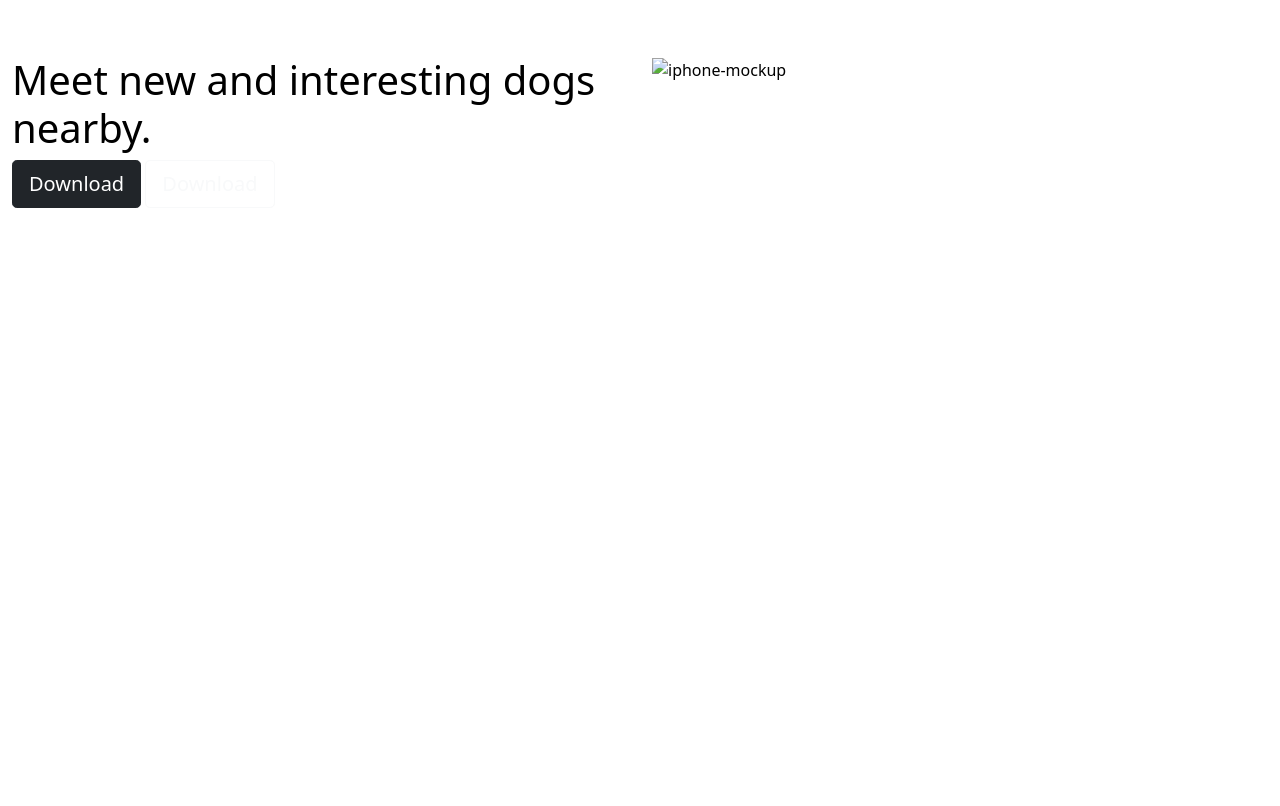
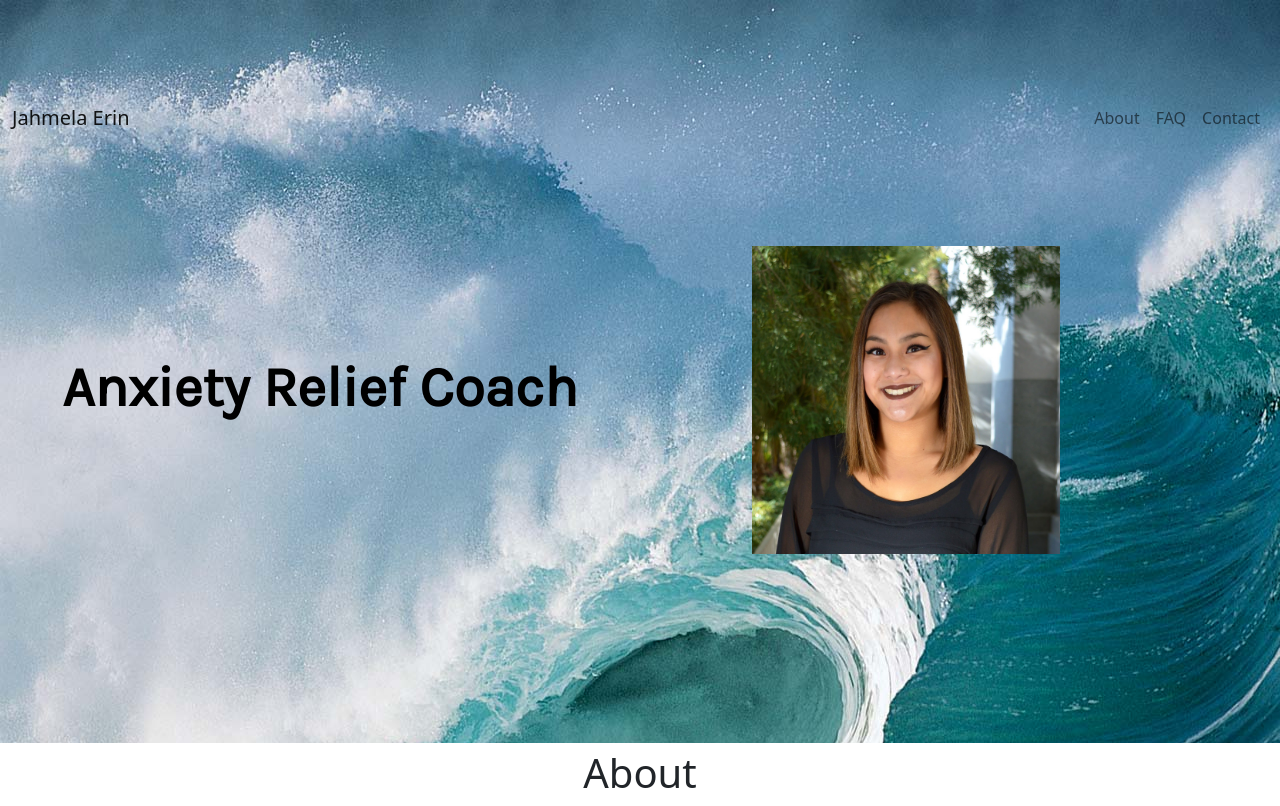
Before and after one commit to thunderbolt477/jahmsite, a plain HTML site: page index.html in a window 1280 px wide. Shown: the top 806 px of the page. Drawn offline with nearby package versions, Linux system fonts and the light colour scheme.

Commit message:
background changes/initial changes to css

```diff
--- a/css/styles.css
+++ b/css/styles.css
@@ -2,14 +2,53 @@
   background-color: white;
   color:black;
   margin: 0;
-}
-
-
-h1{
-  margin: 0;
+    background-image: url("../images/Waves-North-Shore-Oahu-Hawaiian-Islands.jpg");
 }
 body {
   margin:0;
   padding:0;
   background-color: #458898;
 }
+
+h2{
+  font-size:2.5rem;
+}
+
+.big-heading{
+  text-align:center;
+  font-family: 'Karla', sans-serif;
+  font-weight:600;
+  padding-top:200px;
+  font-size:3.5rem;
+  line-height: 1.5;
+}
+
+
+.container-fluid {
+  padding: 7% 15%;
+}
+
+.profile-image{
+   width:50%;
+  margin:100px;
+
+}
+
+
+/* about section */
+#about{
+  /* background-color: #458998; */
+  text-align:center;
+}
+.about-heading{
+  font-size:2.5rem;
+}
+
+.p-about{
+  font-size:1.5rem;
+  padding:7% 15%;
+}
+
+/* fonts */
+/* font-family: 'Karla', sans-serif;
+font-family: 'Merriweather', serif; */
--- a/index.html
+++ b/index.html
@@ -5,6 +5,10 @@
     <title>Jahmela Erin</title>
     <link rel="stylesheet" href="css\styles.css">
     <link href="https://cdn.jsdelivr.net/npm/bootstrap@5.1.3/dist/css/bootstrap.min.css" rel="stylesheet" integrity="sha384-1BmE4kWBq78iYhFldvKuhfTAU6auU8tT94WrHftjDbrCEXSU1oBoqyl2QvZ6jIW3" crossorigin="anonymous">
+    <!-- google fonts -->
+    <link rel="preconnect" href="https://fonts.googleapis.com">
+    <link rel="preconnect" href="https://fonts.gstatic.com" crossorigin>
+    <link href="https://fonts.googleapis.com/css2?family=Karla:ital,wght@0,300;0,400;1,600&family=Merriweather:wght@300;400;900&display=swap" rel="stylesheet">
   </head>
   <body>
 
@@ -16,7 +20,7 @@
 
 
     <!-- Nav Bar -->
-    <nav class="navbar navbar-expand-lg navbar-dark ">
+    <nav class="navbar navbar-expand-lg navbar-light ">
       <a class="navbar-brand" href="">Jahmela Erin</a>
       <button class="navbar-toggler" type="button" data-bs-toggle="collapse" data-bs-target="#navbarTogglerDemo01" aria-controls="navbarTogglerDemo01" aria-expanded="false" aria-label="Toggle navigation">
         <span class="navbar-toggler-icon"></span>
@@ -41,12 +45,10 @@
     <!-- Title -->
     <div class="row">
       <div class="col-lg-6">
-        <h1 class="big-heading">Meet new and interesting dogs nearby.</h1>
-        <button type="button" class="btn btn-dark btn-lg download-button"><i class="fab fa-apple"></i> Download</button>
-        <button type="button" class="btn btn-outline-light btn-lg download-button"><i class="fab fa-google-play"></i> Download</button>
+        <h1 class="big-heading">Anxiety Relief Coach</h1>
       </div>
       <div class="col-lg-6 title-image">
-        <img class="main-image" src="images/iphone6.png" alt="iphone-mockup">
+        <img class="profile-image" src="images\1531870886437.jpg" alt="Jahm Profile">
       </div>
     </div>
   </div>
@@ -55,7 +57,12 @@
 
 <!-- intro section -->
 <section id="about">
-
+  <div class="about-heading">
+    <p>About</p>
+  </div>
+  <div class="p-about">
+    <p>Lorem ipsum dolor sit amet, consectetur adipiscing elit, sed do eiusmod tempor incididunt ut labore et dolore magna aliqua. Ut enim ad minim veniam, quis nostrud exercitation ullamco laboris nisi ut aliquip ex ea commodo consequat. Duis aute irure dolor in reprehenderit in voluptate velit esse cillum dolore eu fugiat nulla pariatur. Excepteur sint occaecat cupidatat non proident, sunt in culpa qui officia deserunt mollit anim id est laborum.</p>
+  </div>
 </section>
 <!-- FAQ -->
 <section id="faq">
```
Also changed, not shown: images/1531870886437.jpg (added).
